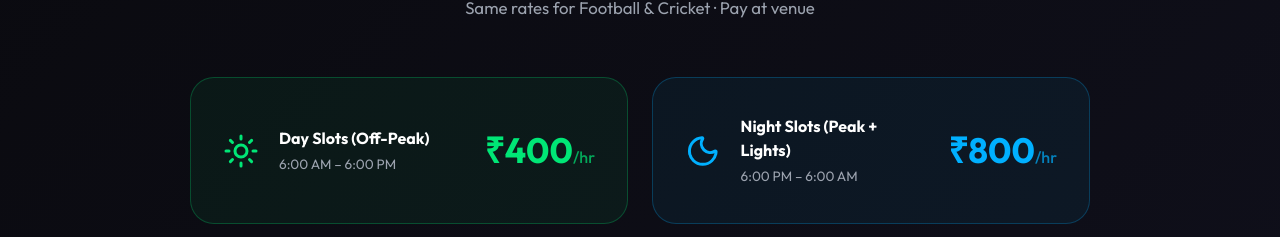
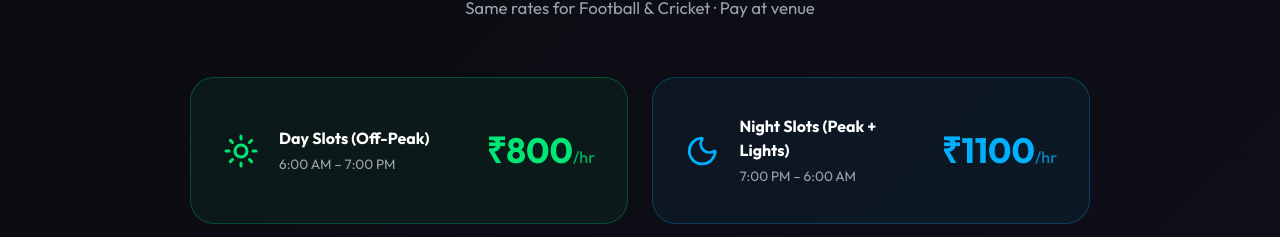
Before and after one commit to sreedevrajendran/TurfManagementSystem, a Next.js app: page / in a window 1280 px wide. Shown: the part 1878-2115 px from the top of the page. Built offline with nearby package versions, Linux system fonts and the light colour scheme; no server answers; the database is empty.

Commit message:
Update pricing on landing page to match current database settings (800/1100)

```diff
--- a/src/app/page.tsx
+++ b/src/app/page.tsx
@@ -141,9 +141,9 @@ export default function Home() {
             <Sun size={36} />
             <div>
               <div className={styles.priceLabel}>Day Slots (Off-Peak)</div>
-              <div className={styles.priceTime}>6:00 AM – 6:00 PM</div>
+              <div className={styles.priceTime}>6:00 AM – 7:00 PM</div>
             </div>
-            <div className={styles.priceAmount}>₹400<span>/hr</span></div>
+            <div className={styles.priceAmount}>₹800<span>/hr</span></div>
           </motion.div>
           <motion.div
             className={`${styles.priceCard} ${styles.peak}`}
@@ -153,9 +153,9 @@ export default function Home() {
             <Moon size={36} />
             <div>
               <div className={styles.priceLabel}>Night Slots (Peak + Lights)</div>
-              <div className={styles.priceTime}>6:00 PM – 6:00 AM</div>
+              <div className={styles.priceTime}>7:00 PM – 6:00 AM</div>
             </div>
-            <div className={styles.priceAmount}>₹800<span>/hr</span></div>
+            <div className={styles.priceAmount}>₹1100<span>/hr</span></div>
           </motion.div>
         </div>
       </section>
```
